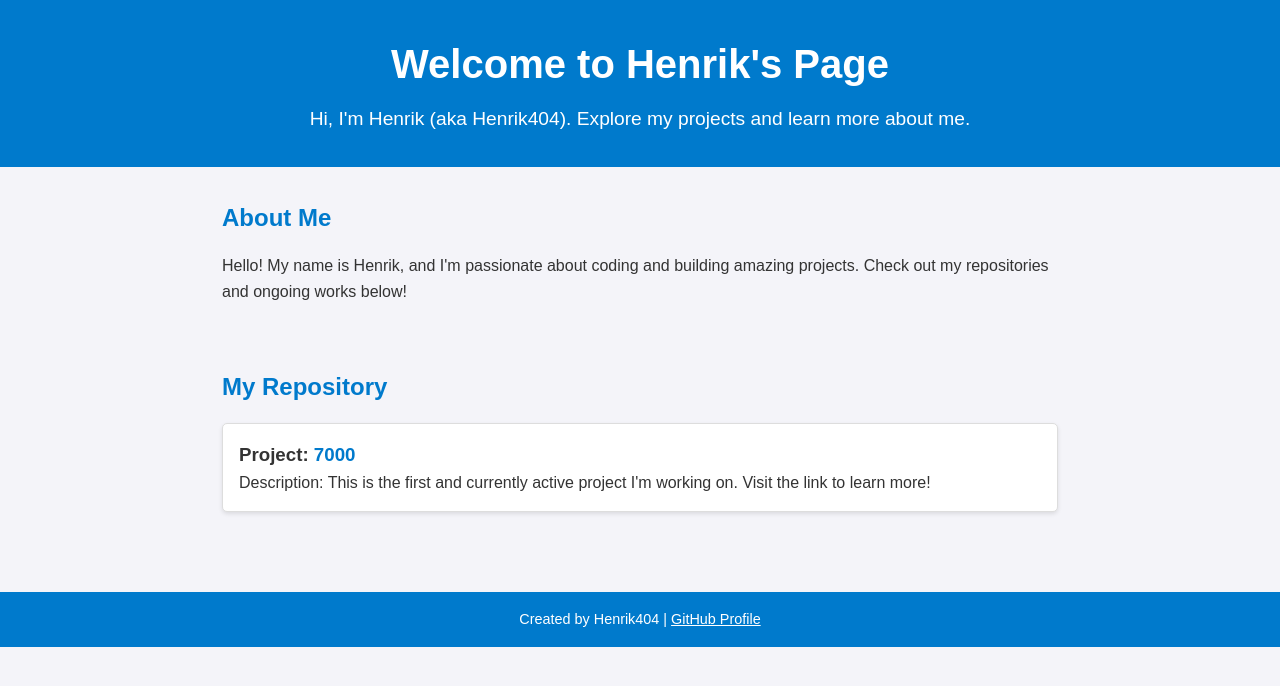
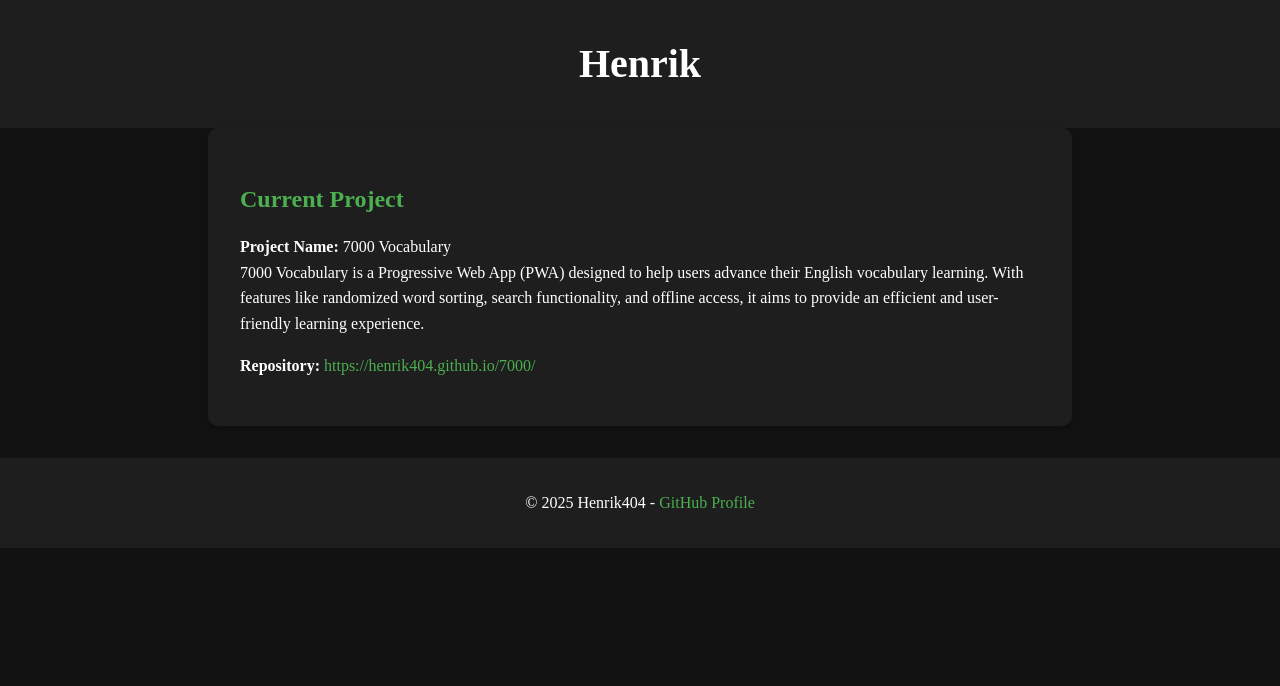
Before and after one commit to Henrik404/henrik404.github.io, a plain HTML site: page index.html in a window 1280 px wide. Drawn offline with Linux system fonts and the light colour scheme; a web font is replaced by a local one.

Commit message:
Update index.html

```diff
--- a/index.html
+++ b/index.html
@@ -3,90 +3,85 @@
 <head>
     <meta charset="UTF-8">
     <meta name="viewport" content="width=device-width, initial-scale=1.0">
-    <title>Henrik's Personal Page</title>
+    <title>Henrik</title>
     <style>
-        * {
+        @font-face {
+            font-family: "Jersey 15";
+            src: url("path-to-your-font/Jersey15-Regular.woff2") format("woff2"),
+                 url("path-to-your-font/Jersey15-Regular.woff") format("woff");
+            font-weight: 400;
+            font-style: normal;
+        }
+
+        body {
             margin: 0;
-            padding: 0;
-            box-sizing: border-box;
+            font-family: "Jersey 15", serif;
+            font-weight: 400;
+            font-style: normal;
+            color: #ffffff;
+            background-color: #121212;
+            line-height: 1.6;
         }
-        body {
-            font-family: Arial, sans-serif;
-            line-height: 1.6;
-            color: #333;
-            background-color: #f4f4f9;
-        }
+
         header {
-            background: #007acc;
-            color: #fff;
             text-align: center;
             padding: 2rem 0;
+            background-color: #1e1e1e;
         }
+
         header h1 {
             font-size: 2.5rem;
-            margin-bottom: 0.5rem;
+            margin: 0;
         }
-        header p {
-            font-size: 1.2rem;
-        }
+
         section {
             padding: 2rem;
-            max-width: 900px;
-            margin: auto;
+            max-width: 800px;
+            margin: 0 auto;
+            background-color: #1e1e1e;
+            border-radius: 10px;
+            box-shadow: 0 4px 8px rgba(0, 0, 0, 0.2);
         }
+
         h2 {
-            color: #007acc;
+            color: #4caf50;
             margin-bottom: 1rem;
         }
-        .repository {
-            margin: 1rem 0;
-            padding: 1rem;
-            background: #fff;
-            border: 1px solid #ddd;
-            border-radius: 5px;
-            box-shadow: 0 2px 4px rgba(0, 0, 0, 0.1);
+
+        a {
+            color: #4caf50;
+            text-decoration: none;
         }
-        .repository a {
-            text-decoration: none;
-            color: #007acc;
-            font-weight: bold;
-        }
-        .repository a:hover {
+
+        a:hover {
             text-decoration: underline;
         }
+
         footer {
             text-align: center;
-            padding: 1rem;
-            background: #007acc;
-            color: #fff;
+            padding: 1rem 0;
             margin-top: 2rem;
-        }
-        footer p {
-            font-size: 0.9rem;
+            background-color: #1e1e1e;
         }
     </style>
 </head>
 <body>
     <header>
-        <h1>Welcome to Henrik's Page</h1>
-        <p>Hi, I'm Henrik (aka Henrik404). Explore my projects and learn more about me.</p>
+        <h1>Henrik</h1>
     </header>
 
     <section>
-        <h2>About Me</h2>
-        <p>Hello! My name is Henrik, and I'm passionate about coding and building amazing projects. Check out my repositories and ongoing works below!</p>
-    </section>
-
-    <section>
-        <h2>My Repository</h2>
-        <div class="repository">
-            <h3>Project: <a href="https://henrik404.github.io/7000/" target="_blank">7000</a></h3>
-            <p>Description: This is the first and currently active project I'm working on. Visit the link to learn more!</p>
-        </div>
+        <h2>Current Project</h2>
+        <p>
+            <strong>Project Name:</strong> 7000 Vocabulary<br>
+            7000 Vocabulary is a Progressive Web App (PWA) designed to help users advance their English vocabulary learning.
+            With features like randomized word sorting, search functionality, and offline access, it aims to provide an efficient and user-friendly learning experience.
+        </p>
+        <p><strong>Repository:</strong> <a href="https://henrik404.github.io/7000/" target="_blank">https://henrik404.github.io/7000/</a></p>
     </section>
 
     <footer>
-        <p>Created by Henrik404 | <a href="https://github.com/Henrik404" target="_blank" style="color: #fff; text-decoration: underline;">GitHub Profile</a></p>
+        <p>© 2025 Henrik404 - <a href="https://github.com/Henrik404" target="_blank">GitHub Profile</a></p>
     </footer>
 </body>
 </html>
```
